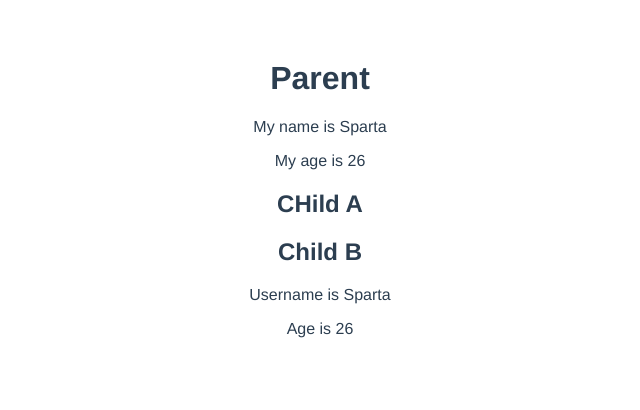
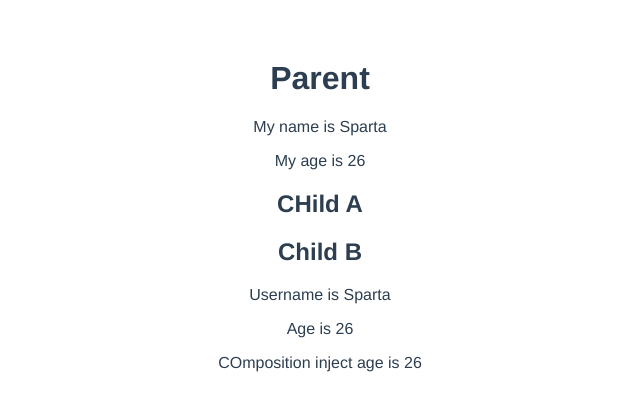
Before and after one commit to DerrickMbugua/vue-refresher, a Vue app: page / in a window 1280 px wide. Shown: the top 410 px of the page, without its empty margins (320-960 px from the left). Built offline with nearby package versions, Linux system fonts and the light colour scheme.

Commit message:
feat: provide and inject with ref

```diff
--- a/src/components/InjectChildB.vue
+++ b/src/components/InjectChildB.vue
@@ -3,14 +3,21 @@
     <h2>Child B</h2>
     <p>Username is {{ username }}</p>
     <p>Age is {{ myAge }}</p>
+    <p>COmposition inject age is {{ age }}</p>
   </div>
 </template>
 <script>
+import { inject } from "vue";
 export default {
-  name: 'ChildB',
-  inject: ["username", "myAge"]
-}
+  name: "ChildB",
+  inject: ["username", "myAge"],
+  setup() {
+    const age = inject("myAge");
+    return {
+      age,
+    };
+  },
+};
 </script>
 <style lang="">
-
 </style>
```
